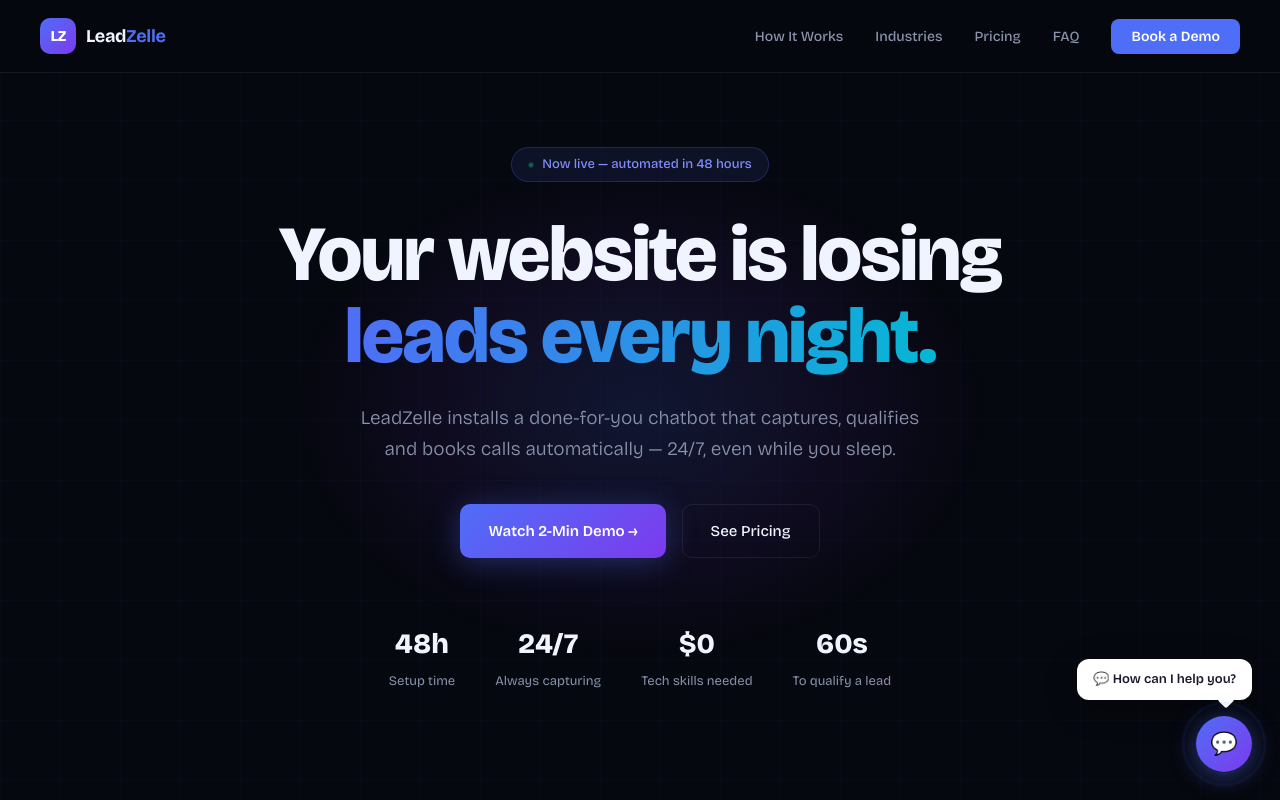
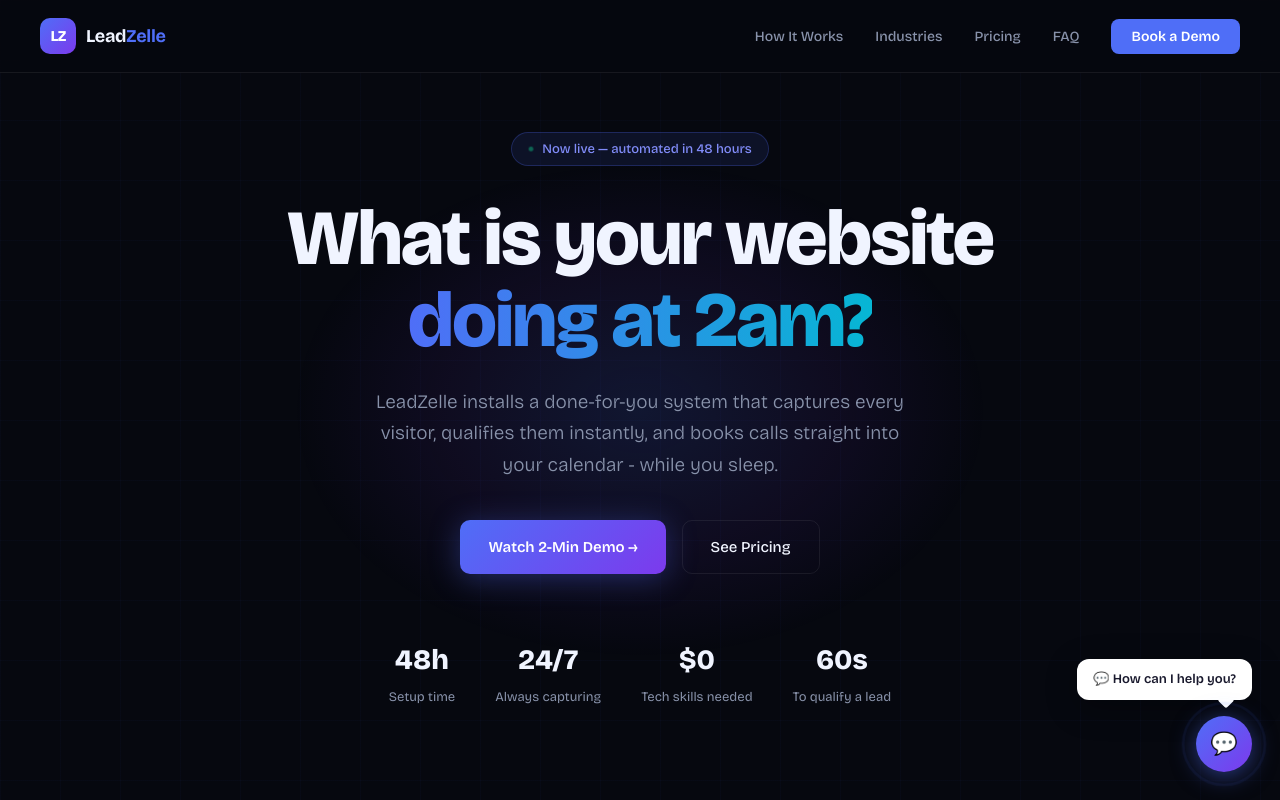
Before and after one commit to ViGGY007/LeadZelle, a plain HTML site: page index.html in a window 1280 px wide. Shown: the top 800 px of the page. Drawn offline with nearby package versions, Linux system fonts and the light colour scheme.

Commit message:
Update index.html

```diff
--- a/index.html
+++ b/index.html
@@ -1133,10 +1133,10 @@
 Now live — automated in 48 hours
 </div>
 <h1>
-Your website is losing<br>
-<span class="line2">leads every night.</span>
+  What is your website<br>
+  <span class="line2">doing at 2am?</span>
 </h1>
-<p>LeadZelle installs a done-for-you chatbot that captures, qualifies and books calls automatically — 24/7, even while you sleep.</p>
+<p>LeadZelle installs a done-for-you system that captures every visitor, qualifies them instantly, and books calls straight into your calendar - while you sleep.</p>
 <div class="hero-actions">
 <a href="https://www.tella.tv/video/how-i-built-a-247-lead-capture-and-appointment-booking-system-for-real-estate-agencies-live-demo-3stm" class="btn-primary">
 Watch 2-Min Demo →
```
